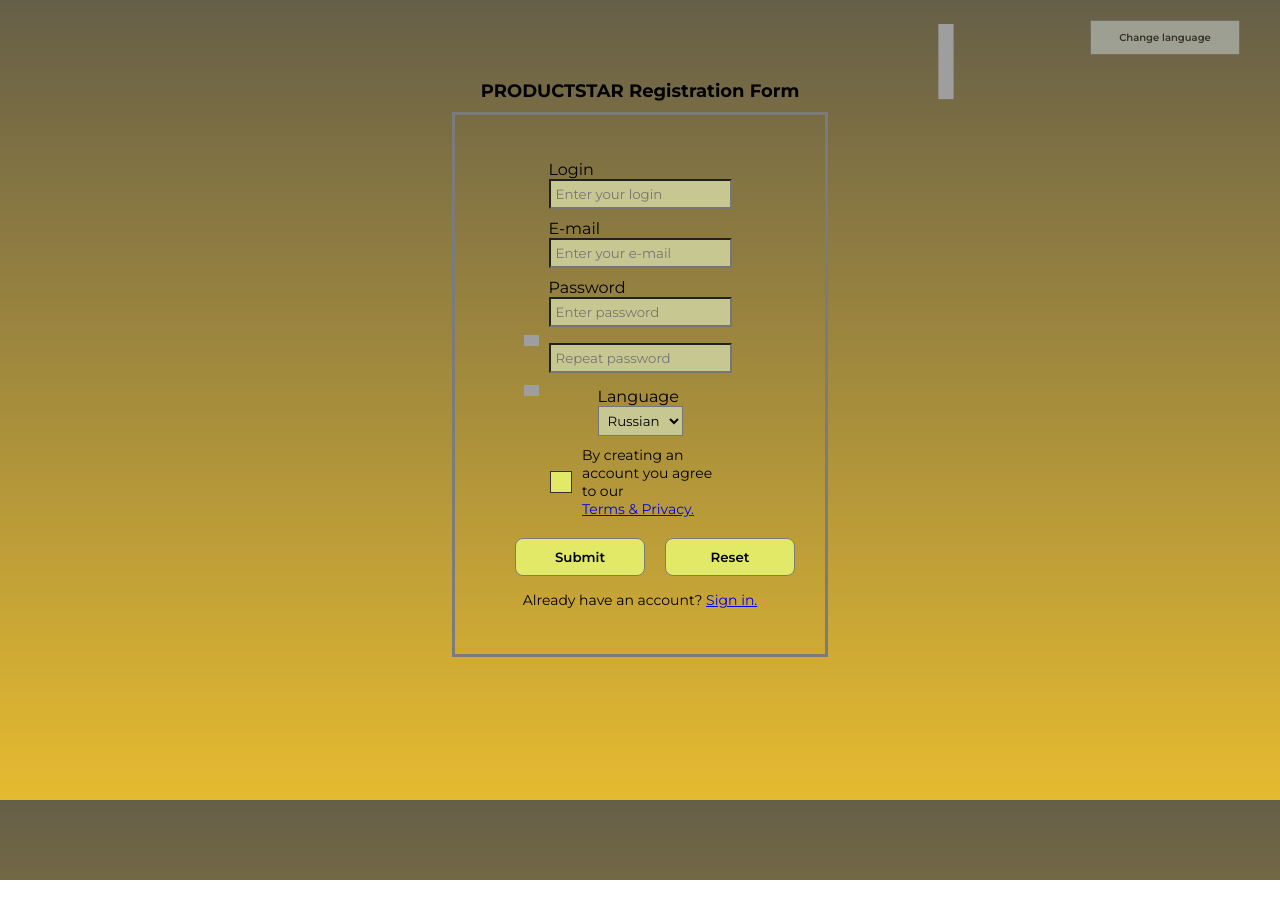
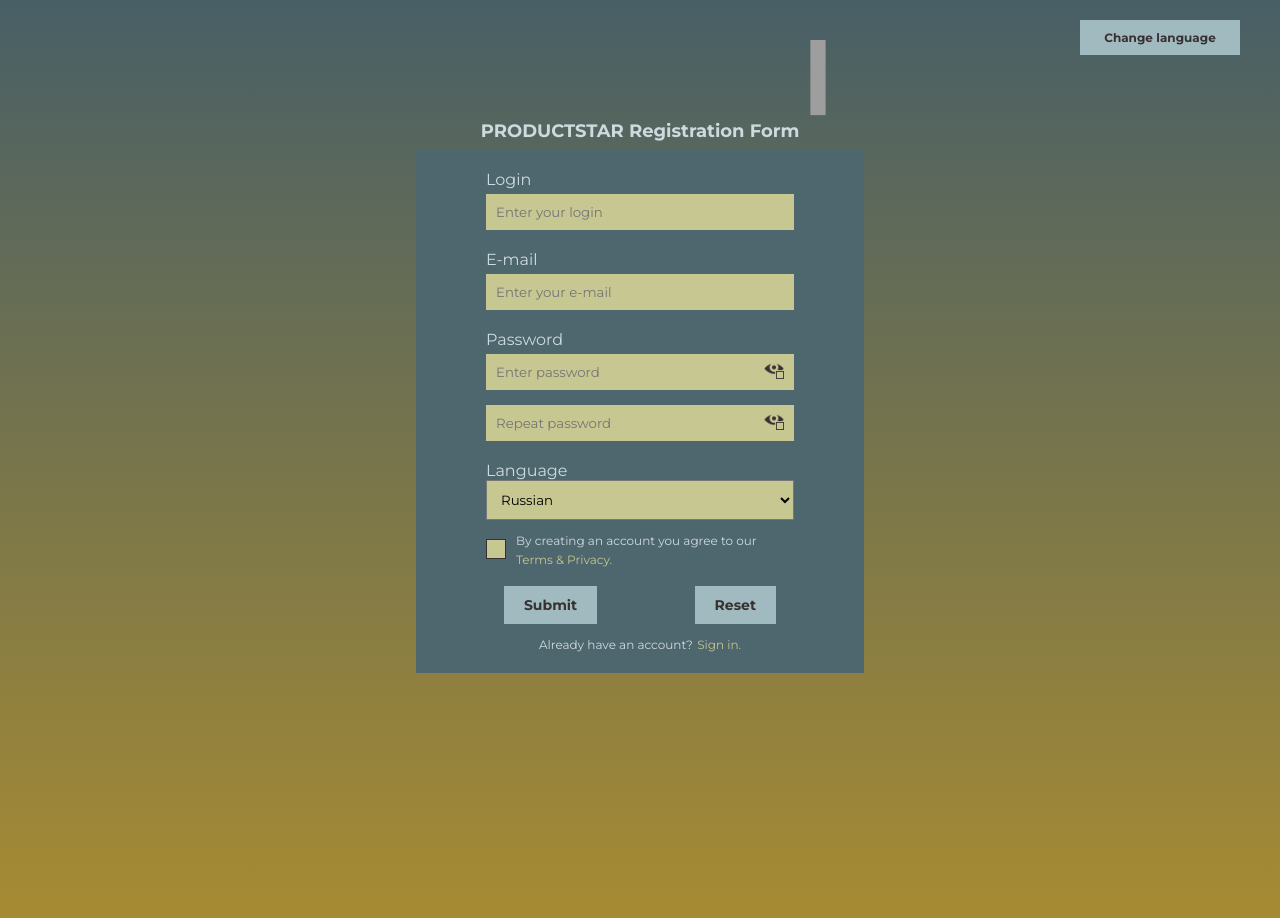
Before and after one commit to MariaBezdudnaya/Registration_Form-JS-CSSAnimation, a website with bundled scripts: page index.html in a window 1280 px wide. Before the commit the page ends 880 px from the top, so only its background shows below. Built offline with nearby package versions, Linux system fonts and the light colour scheme; grey boxes are pictures that could not be loaded; a script that the page names is missing.

Commit message:
update css evrth

```diff
--- a/data/en.js
+++ b/data/en.js
@@ -18,7 +18,7 @@
       eng: "English",
       submitBtn: "Submit",
       resetBtn: "Reset",
-      checkboxText: "By creating an account you agree to our",
+      checkboxText: "By creating an account you agree to our ",
       checkboxLink: "Terms & Privacy.",
       signInText: "Already have an account?",
       signInLink: "Sign in.",
--- a/data/ru.js
+++ b/data/ru.js
@@ -18,7 +18,7 @@
         eng: "Английский",
         submitBtn: "Отправить",
         resetBtn: "Сбросить",
-        checkboxText: "Создавая аккаунт, вы соглашаетесь с нашими",
+        checkboxText: "Создавая аккаунт, вы соглашаетесь с нашими ",
         checkboxLink: "Условиями и политикой конфиденциальности.",
         signInText: "Уже есть аккаунт?",
         signInLink: "Вход."
--- a/index.html
+++ b/index.html
@@ -11,17 +11,18 @@
       href="https://static.tildacdn.com/tild6463-6639-4636-a131-323534663232/favicon.ico"
       type="image/x-icon"
     />
-    <link rel="stylesheet" href="normalize.css" />
-    <link rel="stylesheet" href="./styles/style.css" />
-    <link rel="stylesheet" href="./styles/style540.css" />
-    <link rel="stylesheet" href="./styles/style768.css" />
-    <link rel="stylesheet" href="./styles/style1024.css" />
+    <link rel="stylesheet" href="./style.css" />
   </head>
+
   <body>
-    <main>
+      <!--  -->
+      <button id="btnLang"></button>
+
+      <div class="productstar_form">
         <img src="https://i.gifer.com/yC.gif" alt="cat" class="cat" />
+
         <h1 id="formTitle">PRODUCTSTAR Registration Form</h1>
-      <!-- <div class="formContainer"> -->
+
         <form action="/register" id="postForm">
           <div  class="login">
             <label for="login" id="login">Login:</label>
@@ -38,17 +39,16 @@
 
           <div class="password">
             <label for="password" id="password">Password:</label>
-          <div class="password">
-            <input id="passwordInput" type="password" name="password" placeholder="Enter your password" required/>
-            <img id="showPsw" class="showPsw" src="https://cdn-icons-png.flaticon.com/128/159/159604.png" onclick="replaceImage()">
+            <div class="password-input-wrapper">
+              <input id="passwordInput" type="password" name="password" placeholder="Enter your password" required />
+              <img id="showPsw" class="showPsw" src="img/hiddenPsw.png" onclick="replaceImage()">
             </div>
 
-          <div class="passwordRepeat">
-            <input id="passwordInputRepeat" type="password" name="password" placeholder="Repeat your password" required/>
-            <img id="showPswRep" class="showPsw" src="https://cdn-icons-png.flaticon.com/128/159/159604.png" onclick="replaceImageRep()">
+            <div class="password-input-wrapper">
+              <input id="passwordInputRepeat" type="password" name="password" placeholder="Repeat your password" required />
+              <img id="showPswRep" class="showPsw" src="img/hiddenPsw.png" onclick="replaceImageRep()">
             </div>
             <div id="errorPswText" class="errorText"></div>
-
           </div>
 
           <div class="lang">
@@ -65,23 +65,22 @@
               <svg class="checkmark" xmlns="http://www.w3.org/2000/svg" width="24" height="24" viewBox="0 0 24 24"><path fill="#5c4949" d="M20.285 2l-11.285 11.567-5.286-5.011-3.714 3.716 9 8.728 15-15.285z"/></svg>
             </div>
             <div class="agreement">
-                <p id="checkboxText">By creating an account you agree to our</p>
-                <a href="#" id="checkboxLink">Terms & Privacy.</a>
+              <span id="checkboxText">By creating an account you agree to our </span><a href="#" id="checkboxLink">Terms & Privacy</a>
             </div>
           </label>
 
-        <div class="btn">
+          <div class="btn-container">
             <button id="submitBtn" type="submit" value="Submit">Register</button>
             <button id="resetBtn" type="reset" value="Reset">Reset</button>
           </div>
 
           <div class="signIn">
-          <p id="signInText">Already have an account?</p>
+            <span id="signInText">Already have an account?</span>
             <a href="#" id="signInLink">Sign in.</a>
           </div>
         </form>
-      <!-- </div> -->
-    </main>
+      </div>
+
 
     <div class="outputData" style="display: none;">
       <h1>Output Data</h1>
@@ -100,7 +99,7 @@
         <input id="outputDatacheckboxState" type="text" readonly>
       </form>
     </div>
-    <button id="btnLang"></button>
+
     <script src="https://unpkg.com/i18next@23.8.2/dist/umd/i18next.min.js"></script>
     <script async type="module" src="./js/i18n.js"></script>
     <script async src="./js/main.js"></script>
--- /dev/null
+++ b/style.css
@@ -0,0 +1,251 @@
+@import url("https://fonts.googleapis.com/css2?family=Montserrat:wght@400;500;600;700&display=swap");
+
+/* GENERAL */
+* {
+  margin: 0 auto;
+  font-family: "Montserrat";
+  box-sizing: border-box;
+}
+body {
+  margin-top: 50px;
+  height: 100vh;
+  background: linear-gradient(#485f66, #a78b32);
+  color: #CDDBDE;
+}
+h1 {
+  font-size: 18px;
+  text-align: center;
+}
+input {
+  padding: 10px 10px;
+  background: #c6c791;
+  border: none;
+  outline: none;
+  transition: 0.5s ease-in-out;
+  display: block;
+  margin-top: 5px;
+}
+input:focus {
+  background: #CDDBDE;
+}
+select {
+  width: 100%;
+  padding: 10px 10px;
+  background: #c6c791;
+  outline: none;
+}
+
+/* BUTTONS */
+button {
+  max-width: 150px;
+  padding: 10px 20px;
+  background: #a0bac0;
+  color: #383131;
+  font-size: 14px;
+  font-weight: 700;
+  outline: none;
+  border: none;
+  cursor: pointer;
+}
+button:hover {
+  background: #c6c791;
+}
+#btnLang { /* Переключение языка */
+  font-size: 12px;
+  min-width: 160px;
+  position: absolute;
+  top: 20px;
+  right: 40px;
+}
+.btn-container { /* Главные кнопки */
+  margin-top: 8px;
+  display: flex;
+  gap: 20%;
+  width: 100%;
+}
+
+/* FORM */
+.productstar_form {
+  margin-top: 120px;
+  width: 35vw;
+  display: flex;
+  flex-direction: column;
+  gap: 8px;
+}
+form {
+  width: 100%;
+  padding: 20px 70px;
+  background: #4e666d;
+  display: flex;
+  flex-direction: column;
+  gap: 10px;
+}
+
+/* LOGIN, EMAIL, LANG */
+.login, .email, .lang {
+  width: 100%;
+}
+#loginInput, #emailInput, #passwordInput, #passwordInputRepeat {
+  width: 100%;
+  margin-bottom: 10px;
+}
+
+/* CHECKBOX */
+.custom-checkbox {
+  display: flex;
+  align-items: center;
+}
+.custom-checkbox .checkbox {
+  margin-right: 10px;
+}
+.custom-checkbox input {
+  position: absolute;
+}
+.checkbox {
+  position: relative;
+  min-width: 20px;
+  min-height: 20px;
+  border: 1px solid #383131;
+  background: #c6c791;
+}
+.checkmark {
+  position: absolute;
+  top: 50%;
+  left: 50%;
+  transform: translate(-50%, -50%);
+  width: 100%;
+  height: auto;
+  display: none;
+}
+.custom-checkbox input:checked ~ .checkbox .checkmark {
+  display: block;
+}
+.custom-checkbox input:checked ~ .checkbox {
+  size: 110%;
+  background: #c6c791;
+}
+
+/* PASSWORD */
+.password {
+  width: 100%;
+}
+.password-input-wrapper {
+  position: relative;
+  width: 100%;
+  display: flex;
+  align-items: center;
+}
+.password-input-wrapper input {
+  padding-right: 30px; /* Adjust as needed to make space for the icon */
+}
+/* Видимость пароля */
+.showPsw {
+  position: absolute;
+  right: 10px;
+  top: 40%;
+  transform: translateY(-50%);
+  width: 20px;
+  height: 20px;
+  cursor: pointer;
+}
+.showPsw:hover {
+  cursor: pointer;
+}
+
+/* AGREEMENT */
+#checkboxLink, #signInLink {
+  text-decoration: none;
+  cursor: pointer;
+  color: #C6C791;
+  font-size: 12px;
+}
+#checkboxLink:hover, #signInLink:hover {
+  color: #A78B32;
+}
+#checkboxText, #signInText {
+  font-size: 12px;
+}
+
+/* Валидация */
+.errorText {
+  color: #e94f4f;
+  font-size: 12px;
+  display: none;
+}
+.errorText.visible {
+  display: block;
+}
+.errorLogin, .errorEmail, .errorPsw {
+  background: #b67c7c;
+}
+
+/* Анимация */
+.cat {
+  width: 100px;
+  position: absolute;
+  left: 28%;
+  top: 5%;
+  z-index: -1;
+  animation: fly 15s infinite;
+}
+@keyframes fly {
+  0% {
+    left: 28%;
+    top: 5;
+    transform: scaleX(1);
+  }
+  25% {
+    left: 60%;
+    top: 5%;
+    transform: scaleX(1);
+  }
+  50% {
+    left: 60%;
+    top: 5%;
+    transform: scaleX(-1);
+  }
+  75% {
+    left: 28%;
+    top: 5%;
+    transform: scaleX(-1);
+  }
+  100% {
+    left: 28%;
+    top: 5%;
+    transform: scaleX(1);
+  }
+}
+
+@media screen and (max-width: 1200px) {
+  .productstar_form {
+    width: 50vw;
+  }
+  .btn-container {
+    gap: 12%;
+  }
+}
+
+@media screen and (max-width: 810px) {
+  .productstar_form {
+    width: 70vw;
+  }
+  .btn-container {
+    gap: 15%;
+  }
+}
+
+@media screen and (max-width: 540px) {
+  .productstar_form {
+    width: 90vw;
+  }
+  .btn-container {
+    flex-direction: column;
+    gap: 5px;
+  }
+  button {
+    width: 100%;
+  }
+  #btnLang {
+    width: 400px;
+  }
+}
--- a/styles/style.css
+++ /dev/null
@@ -1,202 +0,0 @@
-@import url("https://fonts.googleapis.com/css2?family=Montserrat:wght@400;500;600;700&display=swap");
-
-* {
-  margin: 0;
-  font-family: "Montserrat";
-
-}
-
-html,
-body {
-  height: 100%;
-  background-size: 100%;
-}
-
-body {
-  background: linear-gradient(#665F48, #E6BB30);
-}
-
-main {
-  margin-top: 80px;
-}
-
-#btnLang {
-  position: absolute;
-  top: 10px;
-  right: 30px;
-  width: 150px;
-  background-color: #CDDBDE;
-  border-radius: 0px;
-  opacity: 0.5;
-  font-size: 10px;
-}
-
-h1 {
-  margin-top: 50px;
-  font-size: 18px;
-  text-align: center;
-}
-
-input {
-  padding: 5px 5px;
-  background-color: #c6c791;
-  transition: 0.5s ease-in-out;
-}
-input:focus {
-  background-color: #ffffff;
-}
-
-.password input {
-  margin-bottom: 5px;
-}
-
-select {
-  padding: 5px 5px;
-  background-color: #c6c791;
-}
-
-
-/* .agreement, */
-.custom-checkbox {
-  display: flex;
-  align-items: center;
-}
-
-.custom-checkbox .checkbox {
-  margin-right: 10px;
-}
-
-.custom-checkbox input {
-  position: absolute;
-}
-
-.checkbox {
-  position: relative;
-  min-width: 20px;
-  min-height: 20px;
-  border: 1px solid #383131;
-  background: #e2e966;
-}
-
-.checkmark {
-  position: absolute;
-  top: 50%;
-  left: 50%;
-  transform: translate(-50%, -50%);
-  width: 100%;
-  height: auto;
-  display: none;
-}
-
-.custom-checkbox input:checked ~ .checkbox .checkmark {
-  display: block;
-}
-
-.custom-checkbox input:checked ~ .checkbox {
-  size: 110%;
-  background: #e2e966;
-}
-
-.signIn, .agreement {
-  font-size: 14px;
-}
-#signInText, #signInText {
-  display: inline-block;
-}
-
-button {
-  margin-right: 10px;
-  margin-bottom: 5px;
-  padding: 10px 15px;
-  border: #7b7b7b 1px solid;
-  border-radius: 8px;
-  background-color: #e2e966;
-  font-weight: 600;
-  transition: all 0.3s ease-in-out;
-}
-button:hover,
-button:focus {
-  background-color: #d4d864;
-  border: none;
-  opacity: 0.8;
-  transform: scale(1.05);
-  cursor: pointer;
-}
-
-form {
-  max-width: 300px;
-  margin: 10px auto;
-  padding: 45px 35px;
-  border: #7b7b7b 3px solid;
-  display: flex;
-  flex-direction: column;
-  gap: 10px;
-}
-form label {
-  display: block;
-}
-
-.cat {
-  width: 100px;
-  position: absolute;
-  z-index: -1;
-  top: 3%;
-  left: -5%;
-  animation: fly 15s infinite;
-}
-
-@keyframes fly {
-  0% {
-    left: 3%;
-    top: 3%;
-    transform: scaleX(1);
-  }
-
-  25% {
-    left: 70%;
-    top: 3%;
-    transform: scaleX(1);
-  }
-
-  50% {
-    left: 70%;
-    top: 3%;
-    transform: scaleX(-1);
-  }
-
-  75% {
-    left: 3%;
-    top: 3%;
-    transform: scaleX(-1);
-  }
-
-  100% {
-    left: 3%;
-    top: 3%;
-    transform: scaleX(1);
-  }
-}
-
-.errorText {
-  color: #ff0000;
-  font-size: 12px;
-  display: none;
-}
-.errorText.visible {
-  display: block;
-}
-
-.errorLogin, .errorEmail, .errorPsw {
-  background-color: #b67c7c;
-}
-
-
-.showPsw {
-  position: relative;
-  right: 25px;
-  top: 3px;
-  width: 15px;
-}
-.showPsw:hover {
-  cursor: pointer;
-}
--- a/styles/style1024.css
+++ /dev/null
@@ -1,58 +0,0 @@
-@media only screen and (min-width: 1024px) {
-    h1 {
-      margin-top: -5px;
-      font-size: 20px;
-    }
-    .password {
-      display: flex;
-      flex-direction: column;
-    }
-    .cat {
-      top: 0;
-      left: 25%;
-    }
-
-    .outputData {
-      position: absolute;
-      top: 80px;
-      left: 10px;
-    }
-
-    .showPsw {
-      position: relative;
-      right: -150px;
-      top: -28px;
-    }
-
-    @keyframes fly {
-      0% {
-        left: 30%;
-        top: 2%;
-        transform: scaleX(1); /* Ensure initial state is not flipped */
-      }
-
-      25% {
-        left: 62%;
-        top: 2%;
-        transform: scaleX(1);
-      }
-
-      50% {
-        left: 62%;
-        top: 2%;
-        transform: scaleX(-1); /* Flip at the midpoint */
-      }
-
-      75% {
-        left: 30%;
-        top: 2%;
-        transform: scaleX(-1);
-      }
-
-      100% {
-        left: 30%;
-        top: 2%;
-        transform: scaleX(1); /* Return to initial state */
-      }
-    }
-  }
--- a/styles/style540.css
+++ /dev/null
@@ -1,82 +0,0 @@
-@media only screen and (min-width: 540px) {
-  form {
-    padding: 15px 40px 15px 40px;
-    max-width: 400px;
-    display: grid;
-    grid-template-columns: repeat(3);
-    grid-template-rows: repeat(4);
-  }
-
-  .login {
-    grid-column: 1 / 2;
-    grid-row: 1 / 2;
-  }
-  .password {
-    grid-column: 1 / 2;
-    grid-row: 2 / 3;
-  }
-  .email {
-    grid-column: 2 / 3;
-    grid-row: 1 / 2;
-  }
-  .lang {
-    grid-column: 2 / 3;
-    grid-row: 2 / 3;
-  }
-  .agreement {
-    grid-column: 1 / 2;
-    grid-row: 3 / 4;
-  }
-  .signIn {
-    grid-column: 1 / 2;
-    grid-row: 4 / 5;
-  }
-  .btn {
-    max-width: 200px;
-    grid-column: 2 / 3;
-    grid-row: 3 / 5;
-    gap: 10px;
-  }
-  button {
-    min-width: 130px;
-  }
-  .custom-checkbox {
-    width: 90%;
-  }
-  .cat {
-    top: 3%;
-    left: 0%;
-  }
-
-  @keyframes fly {
-    0% {
-      left: 5%;
-      top: 3%;
-      transform: scaleX(1);
-    }
-
-    25% {
-      left: 78%;
-      top: 3%;
-      transform: scaleX(1);
-    }
-
-    50% {
-      left: 78%;
-      top: 3%;
-      transform: scaleX(-1);
-    }
-
-    75% {
-      left: 5%;
-      top: 3%;
-      transform: scaleX(-1);
-    }
-
-    100% {
-      left: 5%;
-      top: 3%;
-      transform: scaleX(1);
-    }
-  }
-}
--- a/styles/style768.css
+++ /dev/null
@@ -1,86 +0,0 @@
-@media only screen and (min-width: 768px) {
-
-    form {
-      margin: auto;
-      margin-top: 15px;
-      display: flex;
-      flex-direction: column;
-      align-items: center;
-      padding: 20px 20px;
-    }
-
-    .custom-checkbox {
-      max-width: 60%;
-    }
-    .login, .email {
-      margin: auto;
-    }
-
-    .password input {
-      display: block;
-    }
-
-    .passwordRepeat {
-      padding-bottom: 0;
-      margin-bottom: -20px;
-    }
-
-    #errorLoginText, #errorEmailText, #errorEmailTextAfterDot {
-      max-width: 180px;
-    }
-
-    .cat {
-      top: 3%;
-      left: 10%;
-    }
-
-    .showPsw {
-      position: relative;
-      right: -150px;
-      top: -26px;
-    }
-
-    .btn {
-      display: flex;
-      justify-content: space-between;
-      min-width: 250px;
-    }
-
-    button {
-      min-width: 120px;
-      margin: 10px 0 ;
-    }
-
-
-    @keyframes fly {
-      0% {
-        left: 24%;
-        top: 3%;
-        transform: scaleX(1);
-      }
-
-      25% {
-        left: 65%;
-        top: 3%;
-        transform: scaleX(1);
-      }
-
-      50% {
-        left: 65%;
-        top: 3%;
-        transform: scaleX(-1);
-      }
-
-      75% {
-        left: 24%;
-        top: 3%;
-        transform: scaleX(-1);
-      }
-
-      100% {
-        left: 24%;
-        top: 3%;
-        transform: scaleX(1);
-      }
-    }
-  }
```
Also changed, not shown: js/main.js (+6 -6 lines), img/hiddenPsw.png (added), img/showPsw.png (added). Lines whose indentation alone changed are shown as unchanged.
